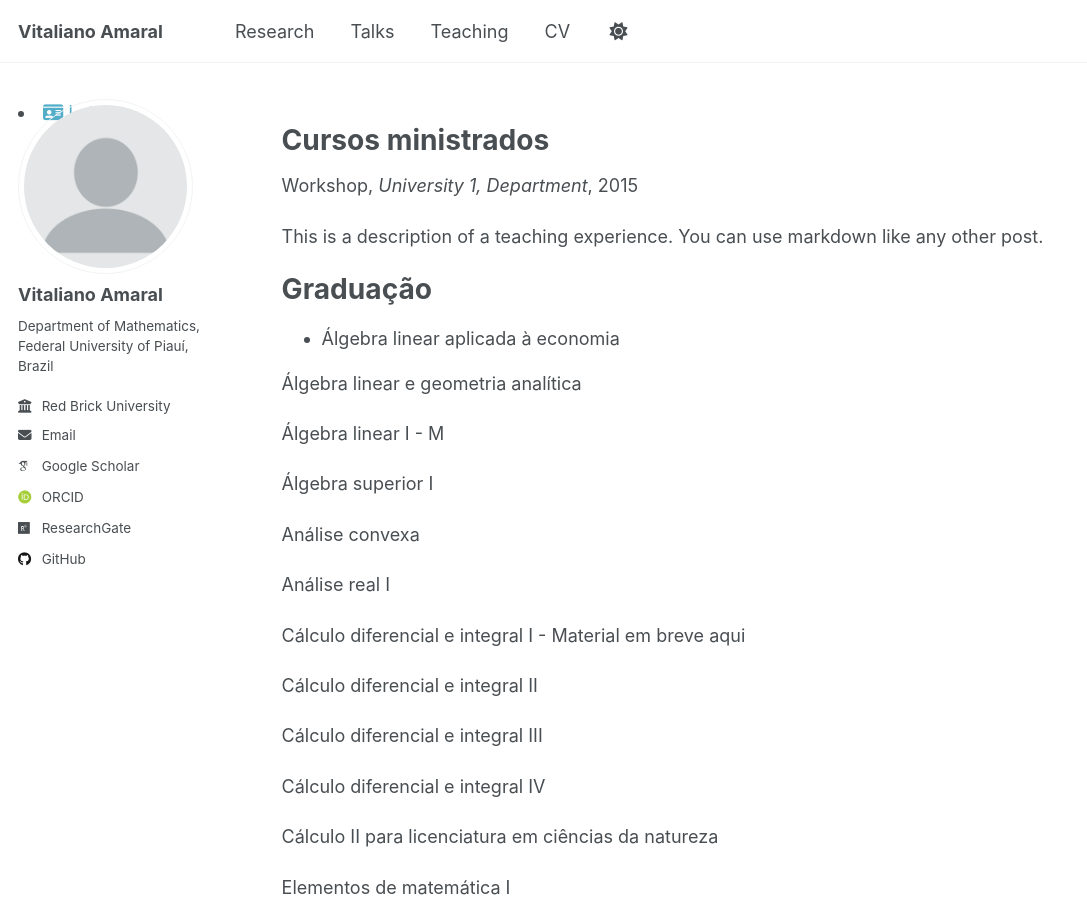
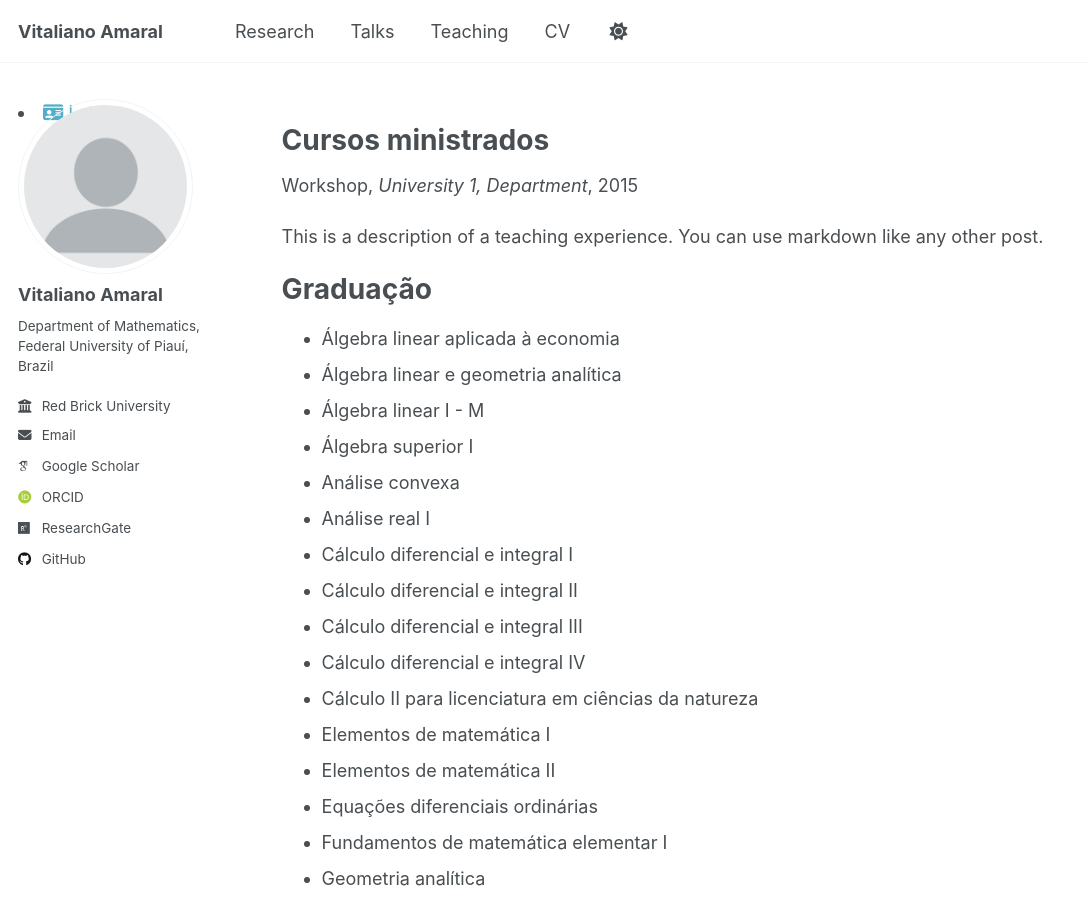
Before and after one commit to vitalianoamaral/vitalianoamaral.github.io, a Jekyll site: the page built from _teaching/2015-spring-teaching-2.md, in a window 1280 px wide and 900 px high. Shown: the whole window, without its empty margins (0-1087 px from the left). Built offline with Jekyll 4.4.1, drawn with Linux system fonts in a browser that asks for light colours; some web fonts are replaced.

Commit message:
Update 2015-spring-teaching-2.md

```diff
--- a/_teaching/2015-spring-teaching-2.md
+++ b/_teaching/2015-spring-teaching-2.md
@@ -13,48 +13,27 @@ This is a description of a teaching experience. You can use markdown like any ot
 Graduação
 ======
 - Álgebra linear aplicada à economia
-
-Álgebra linear e geometria analítica
-
-Álgebra linear I - M
-
-Álgebra superior I
-
-Análise convexa
-
-Análise real I
-
-Cálculo diferencial e integral I - Material em breve aqui
-
-Cálculo diferencial e integral II
-
-Cálculo diferencial e integral III
-
-Cálculo diferencial e integral IV
-
-Cálculo II para licenciatura em ciências da natureza
-
-Elementos de matemática I
-
-Elementos de matemática II
-
-Equações diferenciais ordinárias
-
-Fundamentos de matemática elementar I
-
-Geometria analítica
-
-História da matemática
-
-Matemática aplicada as ciências biológicas
-
-Matemática comercial e financeira
-
-Métodos numéricos
-
-Resolução de problemas e textos matemáticos
-
-Variáveis complexas
+- Álgebra linear e geometria analítica
+- Álgebra linear I - M
+- Álgebra superior I
+- Análise convexa
+- Análise real I
+- Cálculo diferencial e integral I
+- Cálculo diferencial e integral II
+- Cálculo diferencial e integral III
+- Cálculo diferencial e integral IV
+- Cálculo II para licenciatura em ciências da natureza
+- Elementos de matemática I
+- Elementos de matemática II
+- Equações diferenciais ordinárias
+- Fundamentos de matemática elementar I
+- Geometria analítica
+- História da matemática
+- Matemática aplicada as ciências biológicas
+- Matemática comercial e financeira
+- Métodos numéricos
+- Resolução de problemas e textos matemáticos
+- Variáveis complexas
 
 
 Heading 2
```
